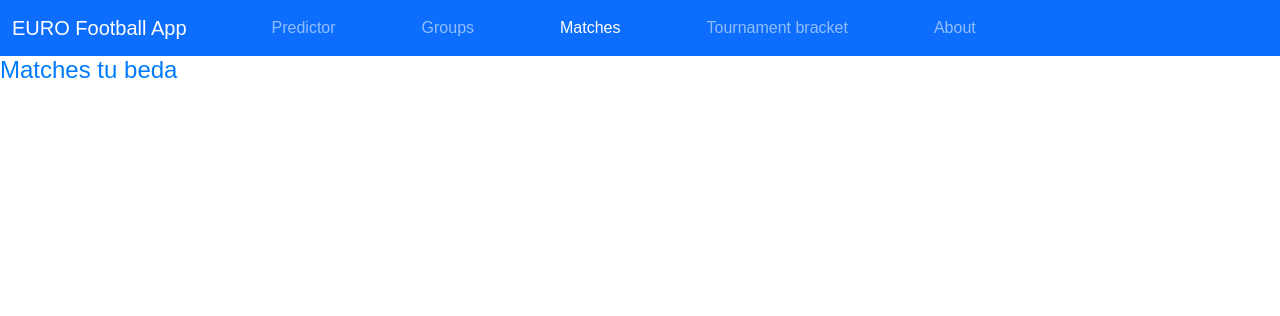
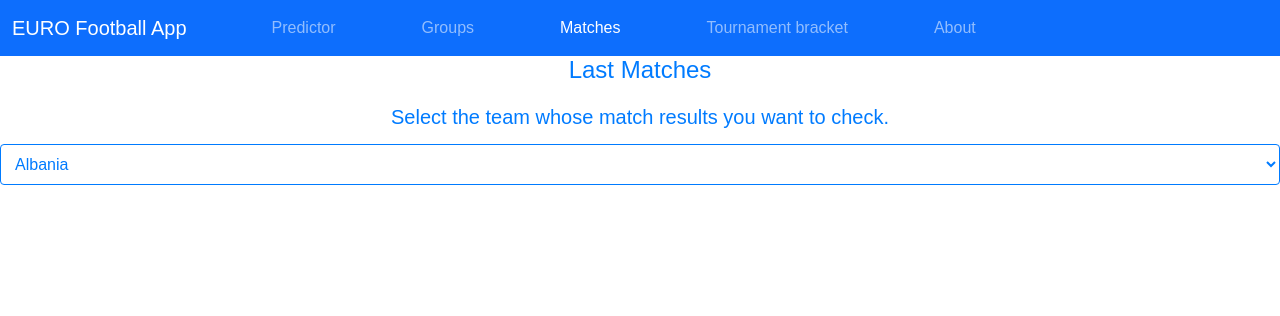
Before and after one commit to gawelszymon/Football_Predictor_WebApp, a Flask app: page /matches in a window 1280 px wide. Shown: the top 316 px of the page. Run offline with Flask 3, Linux system fonts and the light colour scheme; data that the repository does not hold is empty.

Commit message:
dodanie meczów

```diff
--- /dev/null
+++ b/backend/frontend_last_matches.py
@@ -0,0 +1,58 @@
+import requests
+
+def get_team_matches(team_id):
+    team_url = f"https://www.sofascore.com/api/v1/team/{team_id}/events/last/0"
+
+    response = requests.get(team_url)
+    data = response.json()
+
+    matches = [
+        (match['customId'], match['id'], match['homeTeam']['name'], match['awayTeam']['name'], match['startTimestamp'], match['tournament']['name'])
+        for match in data['events']
+    ]
+
+    matches.sort(key=lambda x: x[4], reverse=True)
+
+    last_3_matches = matches[:3]
+    match_results = []
+
+    for custom_id, match_id, home_team, away_team, match_date, match_type in last_3_matches:
+        incidents_url = f"https://www.sofascore.com/api/v1/event/{match_id}/incidents"
+
+        incidents_response = requests.get(incidents_url)
+        incidents_data = incidents_response.json()
+
+        home_score = away_score = "N/A"
+        scorers = []
+        assists = []
+
+        for incident in incidents_data.get('incidents', []):
+            if incident.get('incidentType') == 'period' and incident.get('text') == 'FT':
+                home_score = incident['homeScore']
+                away_score = incident['awayScore']
+            elif incident.get('incidentType') == 'goal':
+                scorer = incident.get('player', {}).get('name', 'Unknown')
+                assist = incident.get('assist1', {}).get('name', None)
+                scorers.append(scorer)
+                if assist:
+                    assists.append(assist)
+
+        if home_score == "N/A" or away_score == "N/A":
+            result = "N/A"
+        elif home_score > away_score:
+            result = "W" if home_team == data['events'][0]['homeTeam']['name'] else "L"
+        elif home_score < away_score:
+            result = "L" if home_team == data['events'][0]['homeTeam']['name'] else "W"
+        else:
+            result = "D"
+
+        match_results.append({
+            "match": f"{home_team} - {away_team}",
+            "score": f"{home_score} - {away_score}",
+            "result": result,
+            "type": match_type,
+            "scorers": scorers,
+            "assists": assists
+        })
+
+    return match_results
--- a/backend/server.py
+++ b/backend/server.py
@@ -1,10 +1,10 @@
-from flask import Flask, jsonify, render_template
+from flask import Flask, jsonify, render_template, request
 from flask_cors import CORS
 from euro_groups import get_teams_info
+from frontend_last_matches import get_team_matches
 
 app = Flask(__name__, template_folder="../frontend/templates", static_folder='../frontend/static')
 CORS(app)
-
 
 @app.route('/')
 def index():
@@ -31,6 +31,11 @@ def euro_groups():
     data = get_teams_info()
     return jsonify(data)
 
+@app.route('/last_matches', methods=['GET'])
+def last_matches():
+    team_id = request.args.get('team_id', default=4703, type=int)  # Default to Poland if no team_id is provided
+    data = get_team_matches(team_id)
+    return jsonify(data)
 
 if __name__ == '__main__':
     app.run(host='127.0.0.1', port=5000, debug=True)
--- a/frontend/static/groups.js
+++ b/frontend/static/groups.js
@@ -2,7 +2,6 @@ document.addEventListener('DOMContentLoaded', function() {
     const groupsContainer = document.getElementById('groups-container');
     let teamsData = [];
 
-    // Fetch and display group data
     fetch('http://127.0.0.1:5000/euro_groups')
         .then(response => {
             if (!response.ok) {
--- /dev/null
+++ b/frontend/static/matches.js
@@ -0,0 +1,65 @@
+document.addEventListener('DOMContentLoaded', function () {
+    const teamSelect = document.getElementById('team-select');
+
+    function fetchMatches(teamId) {
+        fetch(`/last_matches?team_id=${teamId}`)
+            .then(response => response.json())
+            .then(data => {
+                const matchesContainer = document.getElementById('matches-container');
+                matchesContainer.innerHTML = '';
+                data.forEach(match => {
+                    const matchDiv = document.createElement('div');
+                    matchDiv.classList.add('match');
+
+                    const matchHeader = document.createElement('h2');
+                    matchHeader.innerHTML = `
+                        <img src="/static/flags/${match.match.split(' - ')[0]}.png" alt="${match.match.split(' - ')[0]} flag" class="flag-icon">
+                        ${match.match}
+                        <img src="/static/flags/${match.match.split(' - ')[1]}.png" alt="${match.match.split(' - ')[1]} flag" class="flag-icon">
+                    `;
+                    matchDiv.appendChild(matchHeader);
+
+                    const scoreParagraph = document.createElement('p');
+                    scoreParagraph.classList.add('score');
+                    scoreParagraph.textContent = `Score: ${match.score}`;
+                    matchDiv.appendChild(scoreParagraph);
+
+                    const scorersHeader = document.createElement('h3');
+                    scorersHeader.textContent = 'Scorers:';
+                    matchDiv.appendChild(scorersHeader);
+
+                    const scorersList = document.createElement('ul');
+                    match.scorers.forEach(scorer => {
+                        const scorerItem = document.createElement('li');
+                        scorerItem.textContent = scorer;
+                        scorersList.appendChild(scorerItem);
+                    });
+                    matchDiv.appendChild(scorersList);
+
+                    const assistsHeader = document.createElement('h3');
+                    assistsHeader.textContent = 'Assists:';
+                    matchDiv.appendChild(assistsHeader);
+
+                    const assistsList = document.createElement('ul');
+                    match.assists.forEach(assist => {
+                        const assistItem = document.createElement('li');
+                        assistItem.textContent = assist;
+                        assistsList.appendChild(assistItem);
+                    });
+                    matchDiv.appendChild(assistsList);
+
+                    matchesContainer.appendChild(matchDiv);
+                });
+            })
+            .catch(error => {
+                console.error('Error fetching match data:', error);
+            });
+    }
+
+    teamSelect.addEventListener('change', function () {
+        const teamId = this.value;
+        fetchMatches(teamId);
+    });
+
+    fetchMatches(teamSelect.value);
+});
--- a/frontend/static/style.css
+++ b/frontend/static/style.css
@@ -164,3 +164,93 @@ button:hover {
     max-width: 500px;
     width: 100%;
 }
+.matches {
+    display: flex;
+    flex-direction: column;
+    align-items: center;
+    margin-top: 20px;
+}
+
+.match {
+    background-color: #f8f9fa;
+    border: 1px solid #dee2e6;
+    border-radius: 8px;
+    padding: 20px;
+    margin: 10px 0;
+    width: 100%;
+    max-width: 600px;
+    box-shadow: 0 2px 4px rgba(0, 0, 0, 0.1);
+    text-align: center; /* Center the text */
+}
+
+.match h2 {
+    font-size: 18px;
+    margin-bottom: 10px;
+    color: #2286ea;
+}
+
+.match p {
+    font-size: 16px;
+    margin: 5px 0;
+}
+
+.match ul {
+    list-style-type: none;
+    padding: 0;
+}
+
+.match ul li {
+    background: #e9ecef;
+    margin: 5px 0;
+    padding: 8px;
+    border-radius: 4px;
+}
+
+.match h3 {
+    font-size: 16px;
+    margin-top: 10px;
+    color: #2c69dc;
+}
+
+/* Flag icon styles */
+.flag-icon {
+    width: 25px;
+    height: 25px;
+    margin: 0 5px;
+    vertical-align: middle;
+    border-radius: 50%; /* Make the flags circular */
+    border: 1px solid #ddd;
+}
+.score {
+    font-size: 24px;
+    font-weight: bold;
+    padding: 10px;
+    margin: 10px 0;
+    border: 2px solid #007bff;
+    border-radius: 8px;
+    display: inline-block;
+    background-color: #eef7ff;
+    color: #007bff;
+}
+.team-select-header {
+    font-size: 20px;
+    color: #007bff;
+    margin-bottom: 10px;
+}
+
+.team-select {
+    padding: 10px;
+    font-size: 16px;
+    border: 1px solid #007bff;
+    border-radius: 4px;
+    background-color: #ffffff;
+    color: #007bff;
+    outline: none;
+    transition: background-color 0.3s, border-color 0.3s;
+}
+
+.team-select:hover,
+.team-select:focus {
+    background-color: #ffffff;
+    border-color: #0056b3;
+}
--- a/frontend/templates/matches.html
+++ b/frontend/templates/matches.html
@@ -1,4 +1,36 @@
 {% extends "base.html" %}
 {% block content %}
-    <h1>Matches tu beda</h1>
+    <h1 style="text-align: center;">Last Matches</h1>
+    <div style="text-align: center;">
+        <h2 class="team-select-header">Select the team whose match results you want to check.</h2>
+        <select id="team-select" class="team-select">
+            <option value="4690">Albania</option>
+            <option value="4718">Austria</option>
+            <option value="4717">Belgium</option>
+            <option value="4714">Czechr Republic</option>
+            <option value="4476">Denmark</option>
+            <option value="4713">England</option>
+            <option value="4781">France</option>
+            <option value="4763">Georgia</option>
+            <option value="4711">Germany</option>
+            <option value="4709">Hungary</option>
+            <option value="4707">Italy</option>
+            <option value="4705">Netherlands</option>
+            <option value="4703">Poland</option>
+            <option value="4704">Portugal</option>
+            <option value="4477">Romania</option>
+            <option value="6355">Serbia</option>
+            <option value="4695">Scotland</option>
+            <option value="4698">Spain</option>
+            <option value="4697">Slovakia</option>
+            <option value="4784">Slovenia</option>
+            <option value="4699">Switzerland</option>
+            <option value="4700">Turkey</option>
+            <option value="4701">Ukraine</option>
+        </select>
+    </div>
+    <div id="matches-container" class="matches"></div>
 {% endblock %}
+{% block scripts %}
+    <script src="{{ url_for('static', filename='matches.js') }}"></script>
+{% endblock %}
```
